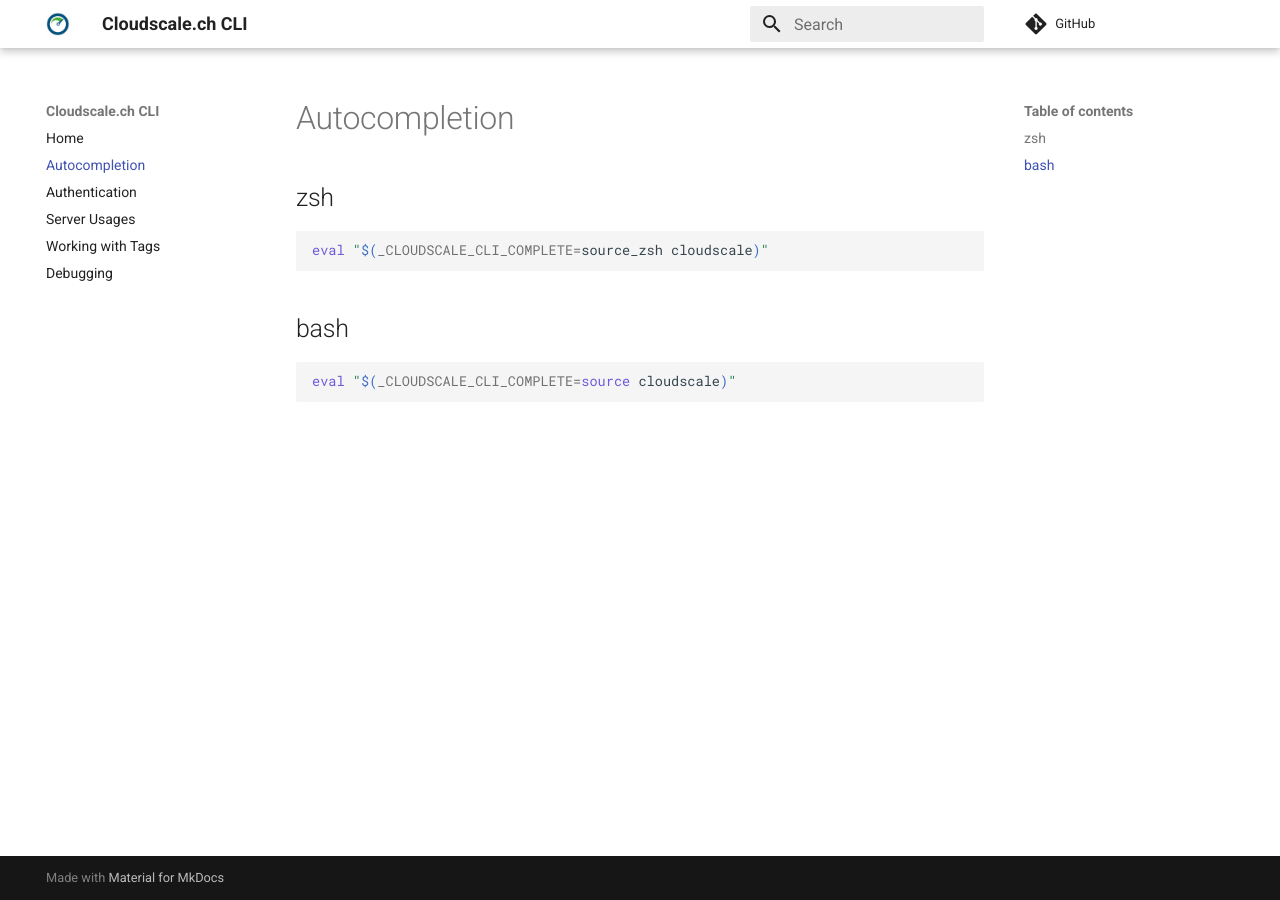
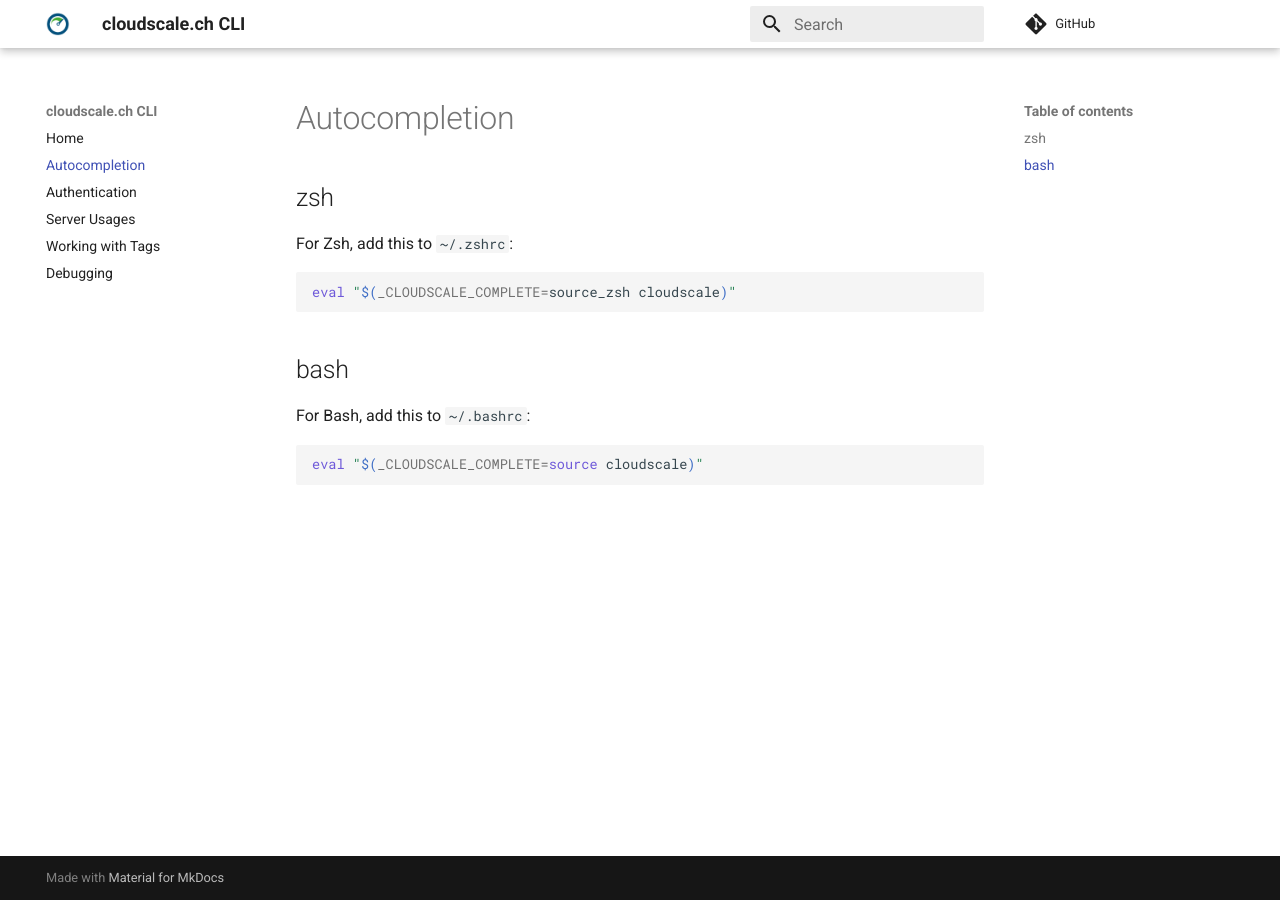
Before and after one commit to cloudscale-ch/cloudscale-cli, an MkDocs documentation site: the page built from docs/autocompletion.md, in a window 1280 px wide. Built offline with MkDocs 1.6.1 and Material for MkDocs 9.7.7, drawn with Linux system fonts in a browser that asks for light colours; comment, search, counter and statistics services are not loaded.

```diff
--- a/docs/autocompletion.md
+++ b/docs/autocompletion.md
@@ -2,12 +2,16 @@
 
 ## zsh
 
+For Zsh, add this to `~/.zshrc`:
+
 ~~~shell
-eval "$(_CLOUDSCALE_CLI_COMPLETE=source_zsh cloudscale)"
+eval "$(_CLOUDSCALE_COMPLETE=source_zsh cloudscale)"
 ~~~
 
 ## bash
 
+For Bash, add this to `~/.bashrc`:
+
 ~~~shell
-eval "$(_CLOUDSCALE_CLI_COMPLETE=source cloudscale)"
+eval "$(_CLOUDSCALE_COMPLETE=source cloudscale)"
 ~~~
--- a/mkdocs.yml
+++ b/mkdocs.yml
@@ -1,4 +1,4 @@
-site_name: Cloudscale.ch CLI
+site_name: cloudscale.ch CLI
 repo_url: https://github.com/cloudscale-ch/cloudscale-cli
 nav:
   - Home: index.md
--- /dev/null
+++ b/requirements-docs.txt
@@ -0,0 +1,2 @@
+mkdocs
+mkdocs-material
```
Also changed, not shown: README.md (+4 -0 lines), docs/auth.md (+17 -17 lines), docs/index.md (+5 -1 lines), 3 other files.
